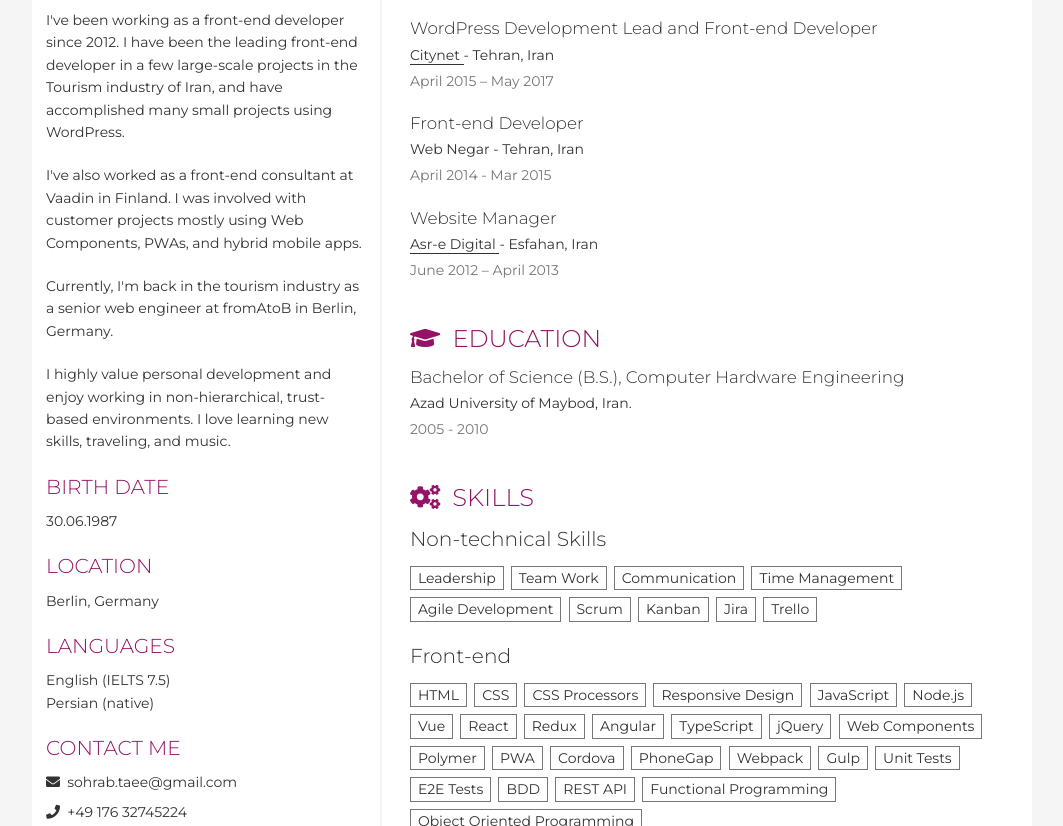
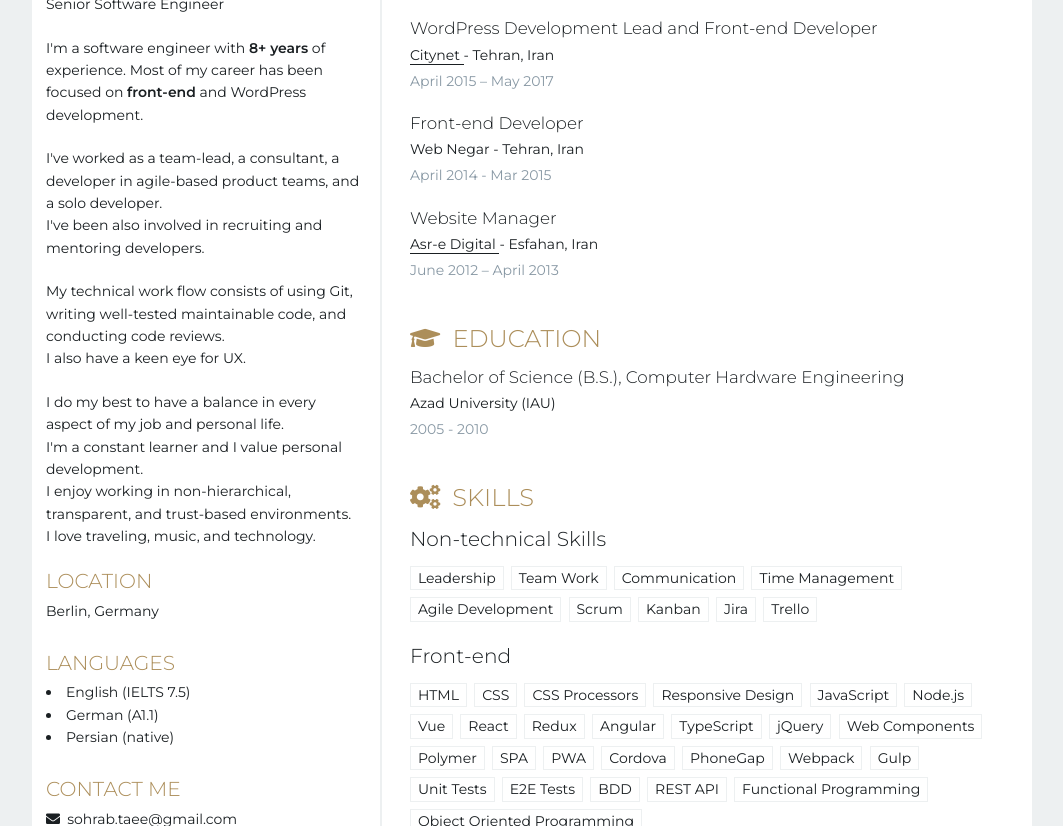
Before and after one commit to sohrabtaee/resume, a website: page index.html in a window 1280 px wide. Shown: the part 365-1191 px from the top of the page, without its empty margins (108-1171 px from the left). Drawn offline with nearby package versions, Linux system fonts and the light colour scheme.

Commit message:
New theme and intro text

```diff
--- a/index.html
+++ b/index.html
@@ -1,73 +1,107 @@
 <!DOCTYPE html>
 <html lang="en">
   <head>
-  <meta charset="UTF-8">
-  <meta name="viewport" content="width=1000px">
-  <meta http-equiv="X-UA-Compatible" content="ie=edge">
-  <meta name="description" content="Sohrab Taee Resume">
+    <meta charset="UTF-8" />
+    <meta name="viewport" content="width=1000px" />
+    <meta http-equiv="X-UA-Compatible" content="ie=edge" />
+    <meta name="description" content="Sohrab Taee Resume" />
     <title>Sohrab Taee Resume</title>
-  <link rel="stylesheet" href="https://cdnjs.cloudflare.com/ajax/libs/normalize/8.0.1/normalize.min.css">
-  <link rel="stylesheet" href="./css/index.css">
-  <link href="https://fonts.googleapis.com/css2?family=Montserrat:wght@300;400&display=swap" rel="stylesheet">
-  <link rel="stylesheet" href="https://use.fontawesome.com/releases/v5.7.2/css/all.css"
-    integrity="sha384-fnmOCqbTlWIlj8LyTjo7mOUStjsKC4pOpQbqyi7RrhN7udi9RwhKkMHpvLbHG9Sr" crossorigin="anonymous">
+    <link
+      rel="stylesheet"
+      href="https://cdnjs.cloudflare.com/ajax/libs/normalize/8.0.1/normalize.min.css"
+    />
+    <link rel="stylesheet" href="./css/index.css" />
+    <link
+      href="https://fonts.googleapis.com/css2?family=Montserrat:wght@300;400;600&display=swap"
+      rel="stylesheet"
+    />
+    <link
+      rel="stylesheet"
+      href="https://use.fontawesome.com/releases/v5.7.2/css/all.css"
+      integrity="sha384-fnmOCqbTlWIlj8LyTjo7mOUStjsKC4pOpQbqyi7RrhN7udi9RwhKkMHpvLbHG9Sr"
+      crossorigin="anonymous"
+    />
   </head>
   <body>
     <main id="resume">
       <aside class="sidebar">
         <div class="intro">
-        <img src="sohrab-taee.jpg" alt="Sohrab Taee photo">
+          <img src="sohrab-taee.jpg" alt="Sohrab Taee photo" />
           <h1>Sohrab Taee</h1>
-        <p>Front-end Developer <br> WordPress Developer</p>
-        <p>I've been working as a front-end developer since 2012.
-          I have been the leading front-end developer in a few large-scale projects in the Tourism industry of Iran,
-          and have accomplished many small projects using WordPress.</p>
-        <p>I've also worked as a front-end consultant at Vaadin in Finland.
-          I was involved with customer projects mostly using Web Components, PWAs, and hybrid mobile apps.</p>
-        <p>Currently, I'm back in the tourism industry as a senior web engineer at fromAtoB in Berlin, Germany.</p>
-        <p>I highly value personal development and enjoy working in non-hierarchical, trust-based environments. I love learning new skills, traveling, and music.</p>
+          <p>Senior Software Engineer</p>
+          <p>
+            I'm a software engineer with <strong>8+ years</strong> of
+            experience. Most of my career has been focused on
+            <strong>front-end</strong> and WordPress development.
+          </p>
+          <p>
+            I've worked as a team-lead, a consultant, a developer in agile-based
+            product teams, and a solo developer. <br />
+            I've been also involved in recruiting and mentoring developers.
+          </p>
+          <p>
+            My technical work flow consists of using Git, writing well-tested
+            maintainable code, and conducting code reviews. <br />
+            I also have a keen eye for UX.
+          </p>
+          <p>
+            I do my best to have a balance in every aspect of my job and
+            personal life. <br />
+            I'm a constant learner and I value personal development. <br />
+            I enjoy working in non-hierarchical, transparent, and trust-based
+            environments. <br />
+            I love traveling, music, and technology.
+          </p>
         </div>
         <div class="info">
-        <h3>Birth Date</h3>
-        <p>30.06.1987</p>
           <h3>Location</h3>
           <p>Berlin, Germany</p>
           <h3>Languages</h3>
-        <p>English (IELTS 7.5) <br> Persian (native)</p>
+          <ul class="languages">
+            <li>English (IELTS 7.5)</li>
+            <li>German (A1.1)</li>
+            <li>Persian (native)</li>
+          </ul>
           <div class="contact">
             <h3>Contact Me</h3>
             <ul>
               <li>
-              <a href="mailto:&#115;&#111;&#104;&#114;&#097;&#098;&#046;&#116;&#097;&#101;&#101;&#064;&#103;&#109;&#097;&#105;&#108;&#046;&#099;&#111;&#109;">
+                <a
+                  href="mailto:&#115;&#111;&#104;&#114;&#097;&#098;&#046;&#116;&#097;&#101;&#101;&#064;&#103;&#109;&#097;&#105;&#108;&#046;&#099;&#111;&#109;"
+                >
                   <i class="fas fa-envelope"></i>
                   &#115;&#111;&#104;&#114;&#097;&#098;&#046;&#116;&#097;&#101;&#101;&#064;&#103;&#109;&#097;&#105;&#108;&#046;&#099;&#111;&#109;
                 </a>
               </li>
               <li>
-              <a href="tel:+4917632745224">
-                <i class="fas fa-phone"></i>
-                +49 176 32745224
-              </a>
-            </li>
-            <li>
-              <a href="https://www.linkedin.com/in/sohrabtaee/" target="_blank">
+                <a
+                  href="https://www.linkedin.com/in/sohrabtaee/"
+                  target="_blank"
+                >
                   <i class="fab fa-linkedin"></i>
                   <span class="screen-only">sohrabtaee</span>
-                <span class="print-only">https://www.linkedin.com/in/sohrabtaee/</span>
+                  <span class="print-only"
+                    >linkedin.com/in/sohrabtaee</span
+                  >
                 </a>
               </li>
               <li>
                 <a href="https://github.com/sohrabtaee" target="_blank">
                   <i class="fab fa-github"></i>
                   <span class="screen-only">sohrabtaee</span>
-                <span class="print-only">https://github.com/sohrabtaee</span>
+                  <span class="print-only">github.com/sohrabtaee</span>
                 </a>
               </li>
               <li>
-              <a href="https://stackoverflow.com/users/3752067/sohrab-taee" target="_blank">
+                <a
+                  href="https://stackoverflow.com/users/3752067/sohrab-taee"
+                  target="_blank"
+                >
                   <i class="fab fa-stack-overflow"></i>
                   <span class="screen-only">sohrab-taee</span>
-                <span class="print-only">https://stackoverflow.com/users/3752067/sohrab-taee</span>
+                  <span class="print-only"
+                    >stackoverflow.com/users/3752067/sohrab-taee</span
+                  >
                 </a>
               </li>
             </ul>
@@ -84,7 +118,8 @@
             <li>
               <h4>Senior Web Engineer</h4>
               <div>
-              <a href="https://www.fromatob.com" target="_blank">fromAtoB
+                <a href="https://www.fromatob.com" target="_blank"
+                  >fromAtoB
                   <span class="print-only">(https://www.fromatob.com)</span>
                 </a>
                 - Berlin, Germany
@@ -94,7 +129,8 @@
             <li>
               <h4>Senior Front-end Developer</h4>
               <div>
-              <a href="https://vaadin.com" target="_blank">Vaadin
+                <a href="https://vaadin.com" target="_blank"
+                  >Vaadin
                   <span class="print-only">(https://vaadin.com)</span>
                 </a>
                 - Turku, Finland
@@ -104,19 +140,23 @@
             <li>
               <h4>Front-end Team Lead</h4>
               <div>
-              <a href="https://alibaba.ir/" target="_blank">Alibaba Travels
+                <a href="https://alibaba.ir/" target="_blank"
+                  >Alibaba Travels
                   <span class="print-only">(https://alibaba.ir)</span>
                 </a>
-               - Tehran, Iran</div>
+                - Tehran, Iran
+              </div>
               <div class="date">May 2017 - May 2018</div>
             </li>
             <li>
               <h4>WordPress Development Lead and Front-end Developer</h4>
               <div>
-              <a href="https://citynet.ir/" target="_blank">Citynet
+                <a href="https://citynet.ir/" target="_blank"
+                  >Citynet
                   <span class="print-only">(https://citynet.ir)</span>
                 </a>
-              - Tehran, Iran</div>
+                - Tehran, Iran
+              </div>
               <div class="date">April 2015 – May 2017</div>
             </li>
             <li>
@@ -127,10 +167,12 @@
             <li>
               <h4>Website Manager</h4>
               <div>
-              <a href="http://asrdigital.ir/" target="_blank">Asr-e Digital
+                <a href="http://asrdigital.ir/" target="_blank"
+                  >Asr-e Digital
                   <span class="print-only">(https://asrdigital.ir)</span>
                 </a>
-              - Esfahan, Iran</div>
+                - Esfahan, Iran
+              </div>
               <div class="date">June 2012 – April 2013</div>
             </li>
           </ul>
@@ -143,7 +185,7 @@
           <ul class="list">
             <li>
               <h4>Bachelor of Science (B.S.), Computer Hardware Engineering</h4>
-            <div>Azad University of Maybod, Iran.</div>
+              <div>Azad University (IAU)</div>
               <div class="date">2005 - 2010</div>
             </li>
           </ul>
@@ -181,6 +223,7 @@
             <li>jQuery</li>
             <li>Web Components</li>
             <li>Polymer</li>
+            <li>SPA</li>
             <li>PWA</li>
             <li>Cordova</li>
             <li>PhoneGap</li>
@@ -212,11 +255,17 @@
           my LinkedIn profile
         </a>
         for more detailed information.
-      <a href="https://www.linkedin.com/in/sohrabtaee/" target="_blank" class="print-only">
+        <a
+          href="https://www.linkedin.com/in/sohrabtaee/"
+          target="_blank"
+          class="print-only"
+        >
           <span>https://www.linkedin.com/in/sohrabtaee/</span>
         </a>
       </p>
-    <a href="pdf/sohrab-taee-resume.pdf" class="screen-only" download>Download PDF version</a>
+      <a href="pdf/sohrab-taee-resume.pdf" class="screen-only" download
+        >Download PDF version</a
+      >
     </div>
   </body>
 </html>
--- a/styles/_general.scss
+++ b/styles/_general.scss
@@ -8,7 +8,7 @@ body {
   min-height: 100%;
   padding: 0;
   margin: 0;
-  font-family: "Montserrat", sans-serif;
+  font-family: 'Montserrat', sans-serif;
   line-height: 1.6;
   font-weight: 400;
   background-color: $light-gray;
@@ -74,6 +74,10 @@ small {
   font-size: 0.65em;
 }
 
+strong {
+  font-weight: 600;
+}
+
 i {
   margin-right: 0.25em;
 }
--- a/styles/_main.scss
+++ b/styles/_main.scss
@@ -35,7 +35,7 @@
   li {
     display: inline-block;
     vertical-align: middle;
-    border: 1px solid $gray;
+    border: 1px solid $light-gray;
     padding: 0 0.5em;
     margin: 0 0.25em 0.5em 0;
   }
--- a/styles/_print.scss
+++ b/styles/_print.scss
@@ -27,6 +27,10 @@
   }
   .sidebar {
     -webkit-print-color-adjust: exact;
+    img {
+      width: 200px;
+      margin: 0;
+    }
     .contact {
       a {
         margin-bottom: 0.25cm;
@@ -51,7 +55,8 @@
     font-size: 0.833em;
     text-align: center;
   }
-  .info, .skills {
+  .info,
+  .skills {
     page-break-inside: avoid;
     padding-top: 0.75cm;
   }
--- a/styles/_sidebar.scss
+++ b/styles/_sidebar.scss
@@ -13,6 +13,9 @@
   }
   img {
     display: block;
+    border-radius: 50%;
+    width: 250px;
+    margin: auto;
   }
 }
 
@@ -21,6 +24,18 @@
   h3 {
     text-transform: uppercase;
     color: $main-color;
+    margin-bottom: 0.25em;
+  }
+
+  p {
+    margin-bottom: 2em;
+  }
+
+  .languages {
+    list-style-position: inside;
+    padding: 0;
+    margin-top: 0;
+    margin-bottom: 2em;
   }
 }
 
--- a/styles/_vars.scss
+++ b/styles/_vars.scss
@@ -1,4 +1,4 @@
-$main-color: #941366;
-$dark-gray: grayscale(#590c3e);
-$gray: grayscale(#d11b92);
-$light-gray: grayscale(#fdedf7);
+$main-color: #ac8e5a;
+$dark-gray: #1a1f22;
+$gray: darken(#c2cad0, 20%);
+$light-gray: lighten(#c2cad0, 15%);
```
Also changed, not shown: styles/index.scss (+5 -5 lines), css/index.css, sohrab-taee.jpg, 1 other file. Lines whose indentation alone changed are shown as unchanged.
